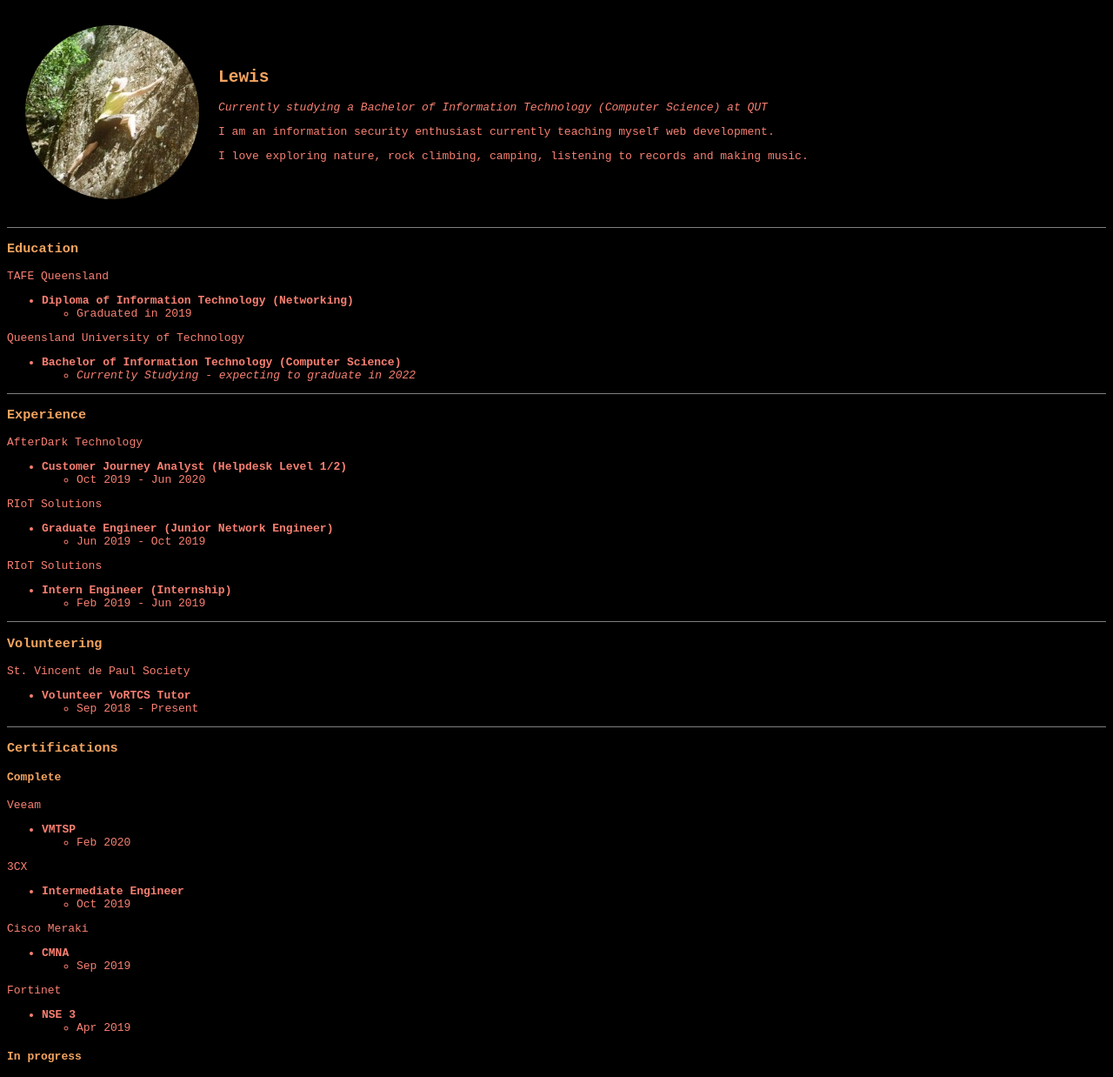
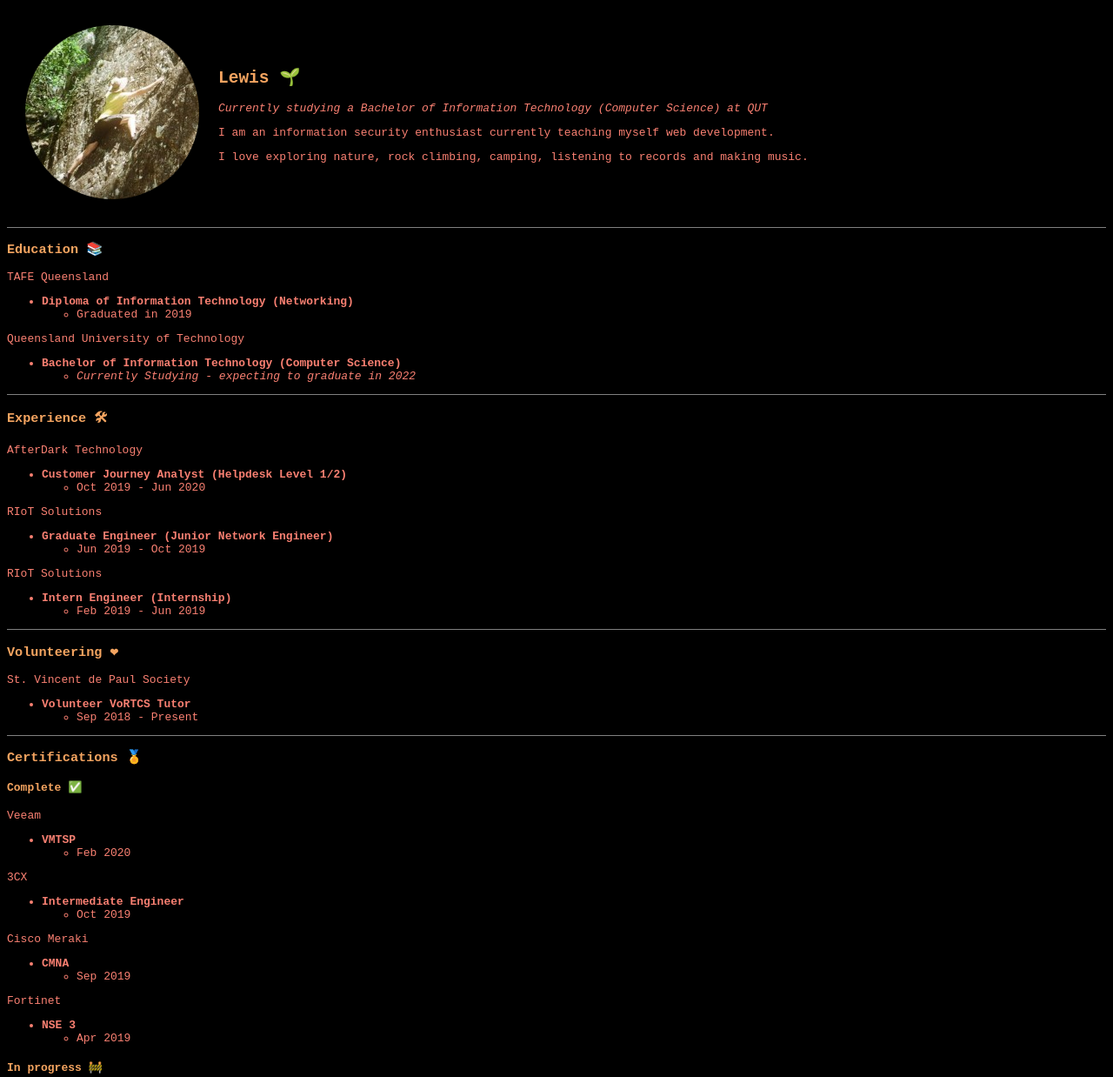
Before and after one commit to Lewisey/cv, a plain HTML site: page index.html in a window 1280 px wide. Shown: the top 1238 px of the page at 87% size. Drawn offline with Linux system fonts and the light colour scheme.

Commit message:
added kawaii emojis

```diff
--- a/index.html
+++ b/index.html
@@ -16,7 +16,7 @@
         <img src="small.png">
       </td>
       <td>
-        <h2>Lewis</h2>
+        <h2>Lewis 🌱</h2>
         <p><em>Currently studying a Bachelor of Information Technology (Computer Science) at QUT</em></p>
         <p>I am an information security enthusiast currently teaching myself web development.</p>
         <p>I love exploring nature, rock climbing, camping, listening to records and making music.</p>
@@ -25,7 +25,7 @@
   </table>
   <hr size="1" noshade>
   </p>
-  <h3>Education</h3>
+  <h3>Education 📚</h3>
   <p>
     TAFE Queensland
   <ul>
@@ -56,7 +56,7 @@
   </p>
   <hr size="1" noshade>
   </p>
-  <h3>Experience</h3>
+  <h3>Experience 🛠</h3>
   <p>
     AfterDark Technology
   <ul>
@@ -98,7 +98,7 @@
   </p>
   <hr size="1" noshade>
   </p>
-  <h3>Volunteering</h3>
+  <h3>Volunteering ❤</h3>
   <p>
     St. Vincent de Paul Society
   <ul>
@@ -115,8 +115,8 @@
   <p>
     <hr size="1" noshade>
   </p>
-  <h3>Certifications</h3>
-  <h4>Complete</h4>
+  <h3>Certifications 🏅</h3>
+  <h4>Complete ✅</h4>
   <p>
     Veeam
   <ul>
@@ -169,7 +169,7 @@
     </li>
   </ul>
   </p>
-  <h4>In progress</h4>
+  <h4>In progress 🚧</h4>
   <p>
     Microsoft
   <ul>
```
